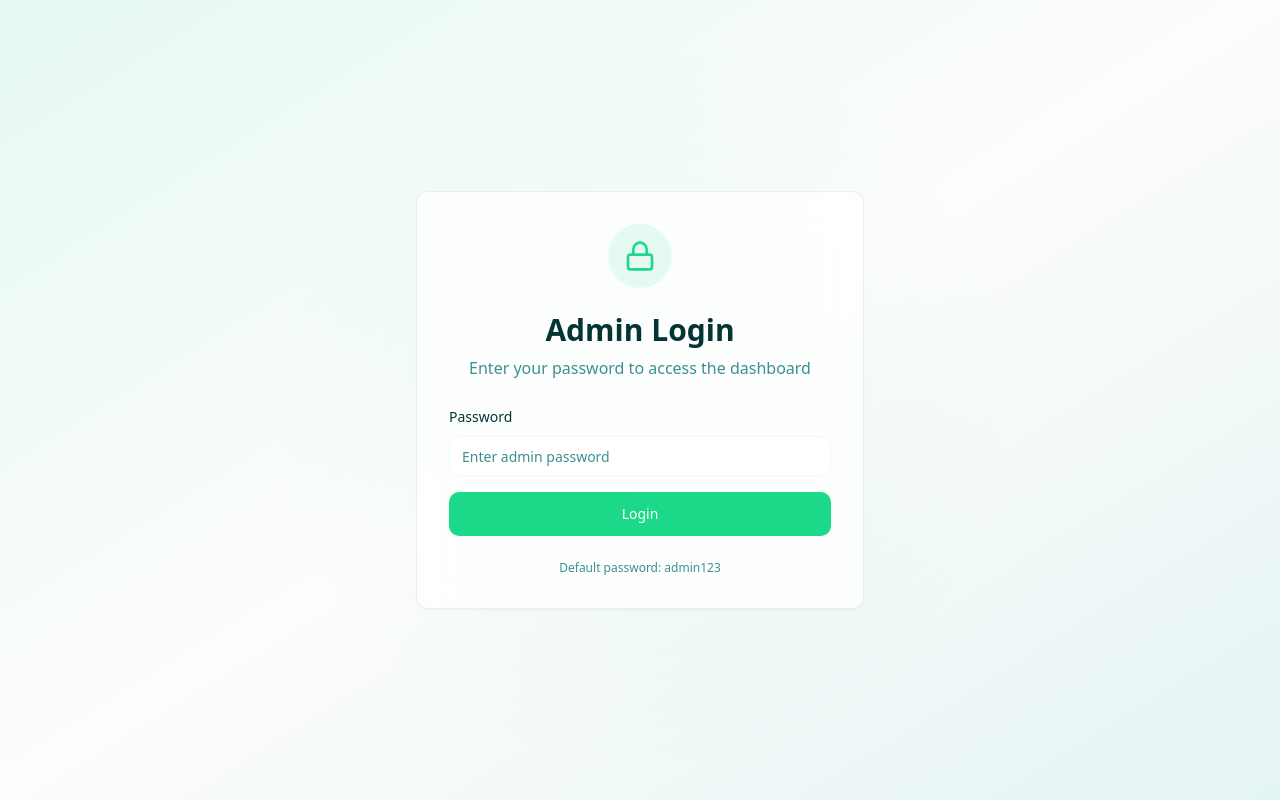
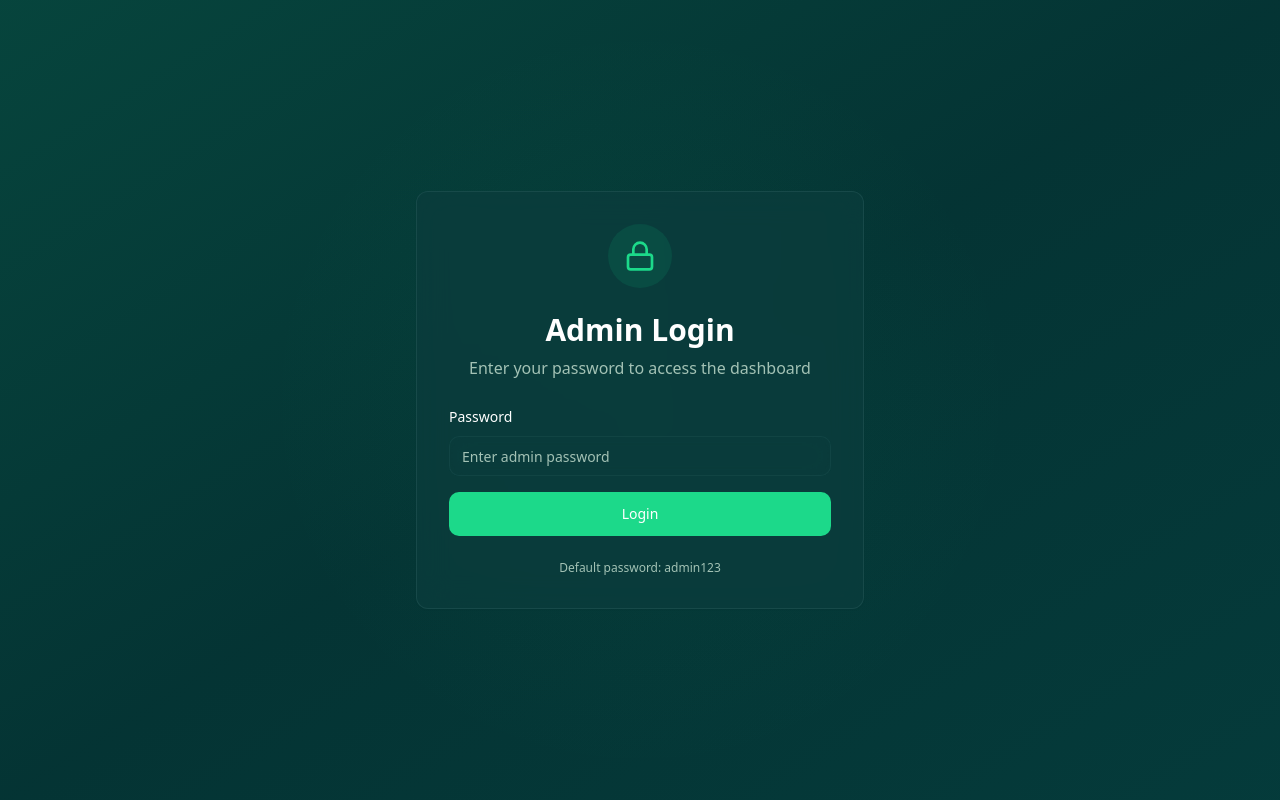
Before and after one commit to saminyasar004/saminyasar, a React (Vite) app: page /admin in a window 1280 px wide. Built offline with nearby package versions, Linux system fonts and the light colour scheme; the HTML template or start-up script is replaced by a standard one.

Commit message:
dev: custom global theme context intialized

```diff
--- a/src/components/ThemeToggle.tsx
+++ b/src/components/ThemeToggle.tsx
@@ -1,28 +1,9 @@
 import { Moon, Sun } from "lucide-react";
-import { useEffect, useState } from "react";
 import { Button } from "@/components/ui/button";
+import { useTheme } from "@/hooks/use-theme";
 
 export function ThemeToggle() {
-  const [theme, setTheme] = useState<"light" | "dark">("dark");
-
-  useEffect(() => {
-    const root = window.document.documentElement;
-    const savedTheme = localStorage.getItem("theme") as "light" | "dark" | null;
-
-    if (savedTheme) {
-      setTheme(savedTheme);
-      root.classList.toggle("dark", savedTheme === "dark");
-    } else {
-      root.classList.add("dark");
-    }
-  }, []);
-
-  const toggleTheme = () => {
-    const newTheme = theme === "light" ? "dark" : "light";
-    setTheme(newTheme);
-    localStorage.setItem("theme", newTheme);
-    window.document.documentElement.classList.toggle("dark", newTheme === "dark");
-  };
+	const { theme, toggleTheme } = useTheme();
 
 	return (
 		<Button
@@ -33,9 +14,9 @@ export function ThemeToggle() {
 			aria-label="Toggle theme"
 		>
 			{theme === "light" ? (
-        <Moon className="h-5 w-5 text-foreground" />
+				<Moon className="h-5 w-5" />
 			) : (
-        <Sun className="h-5 w-5 text-accent" />
+				<Sun className="h-5 w-5" />
 			)}
 		</Button>
 	);
--- /dev/null
+++ b/src/hooks/use-theme.tsx
@@ -0,0 +1,56 @@
+import {
+	createContext,
+	useContext,
+	useEffect,
+	useState,
+	ReactNode,
+} from "react";
+
+type Theme = "light" | "dark";
+
+interface ThemeContextType {
+	theme: Theme;
+	toggleTheme: () => void;
+}
+
+const ThemeContext = createContext<ThemeContextType | undefined>(undefined);
+
+export function ThemeProvider({ children }: { children: ReactNode }) {
+	const [theme, setTheme] = useState<Theme>("dark");
+
+	// 1. Load saved theme (or default to dark)
+	useEffect(() => {
+		const saved = localStorage.getItem("theme") as Theme | null;
+		const root = document.documentElement;
+
+		if (saved) {
+			setTheme(saved);
+			root.classList.toggle("dark", saved === "dark");
+		} else {
+			root.classList.add("dark");
+		}
+	}, []);
+
+	// 2. Toggle handler (same logic you already have)
+	const toggleTheme = () => {
+		const newTheme = theme === "light" ? "dark" : "light";
+		setTheme(newTheme);
+		localStorage.setItem("theme", newTheme);
+		document.documentElement.classList.toggle("dark", newTheme === "dark");
+	};
+
+	return (
+		<ThemeContext.Provider value={{ theme, toggleTheme }}>
+			{children}
+		</ThemeContext.Provider>
+	);
+}
+
+/* Hook to read the current theme anywhere */
+export function useTheme() {
+	const ctx = useContext(ThemeContext);
+	if (!ctx) {
+		throw new Error("useTheme must be used within ThemeProvider");
+	}
+	return ctx;
+}
```
Also changed, not shown: src/App.tsx (+19 -4 lines). Lines whose indentation alone changed are shown as unchanged.
